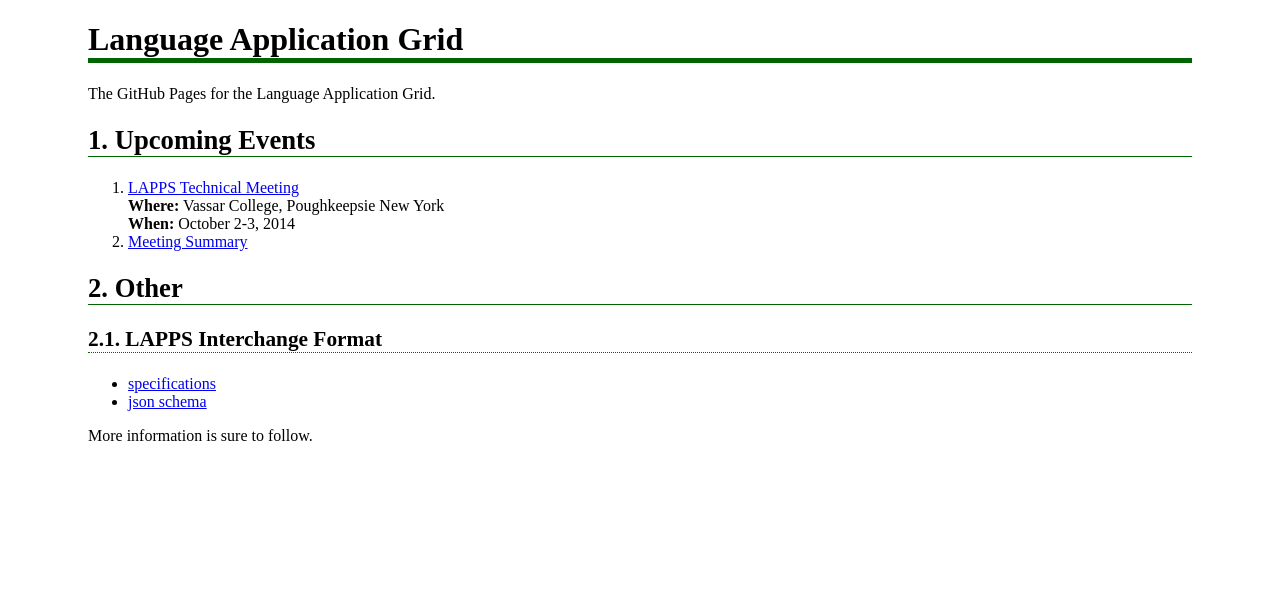
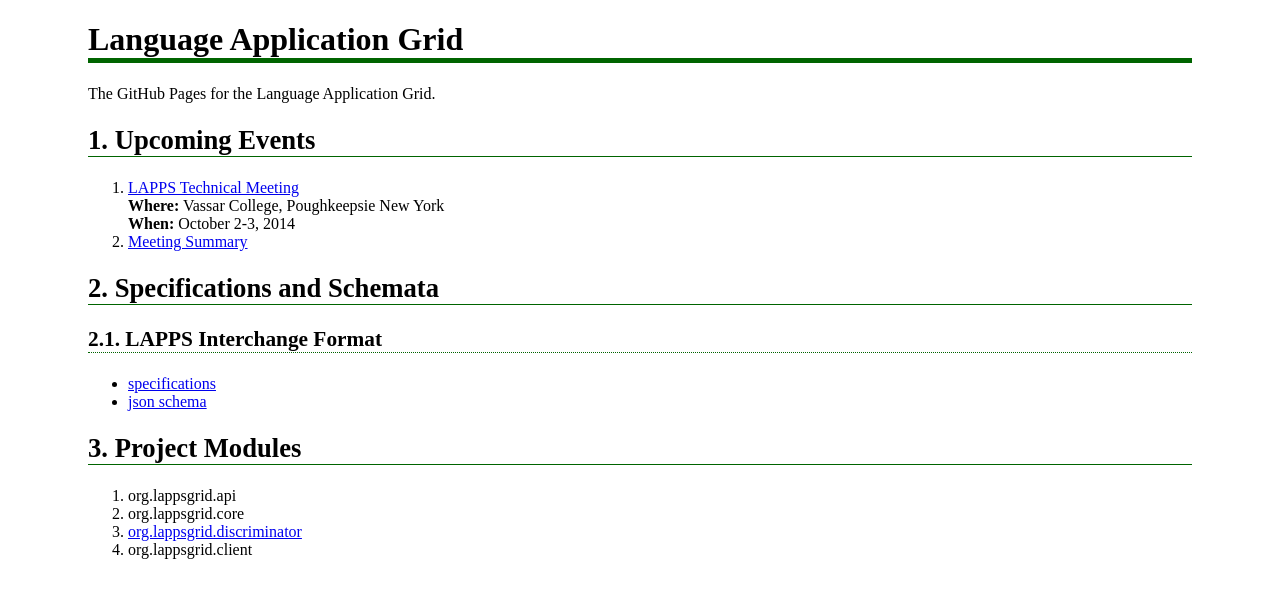
Before and after one commit to lapps/lapps.github.io, a Jekyll site: the page built from index.md, in a window 1280 px wide. Shown: the top 598 px of the page. Built offline with Jekyll 4.4.1, drawn with Linux system fonts in a browser that asks for light colours.

Commit message:
Added links to module documentation (where it exists).

```diff
--- a/index.md
+++ b/index.md
@@ -12,11 +12,16 @@
 **When:** October 2-3, 2014
 1. [Meeting Summary](Summary2014-10-03.html)
 
-## Other
+## Specifications and Schemata
 
 ### LAPPS Interchange Format
 
 * [specifications](interchange/index.html)
 * [json schema](http://vocab.lappsgrid.org/schema/lif-schema.json)
 
-More information is sure to follow.
+## Project Modules
+
+1. org.lappsgrid.api
+1. org.lappsgrid.core
+1. [org.lappsgrid.discriminator](http://lapps.github.io/org.lappsgrid.discriminator)
+1. org.lappsgrid.client
```
